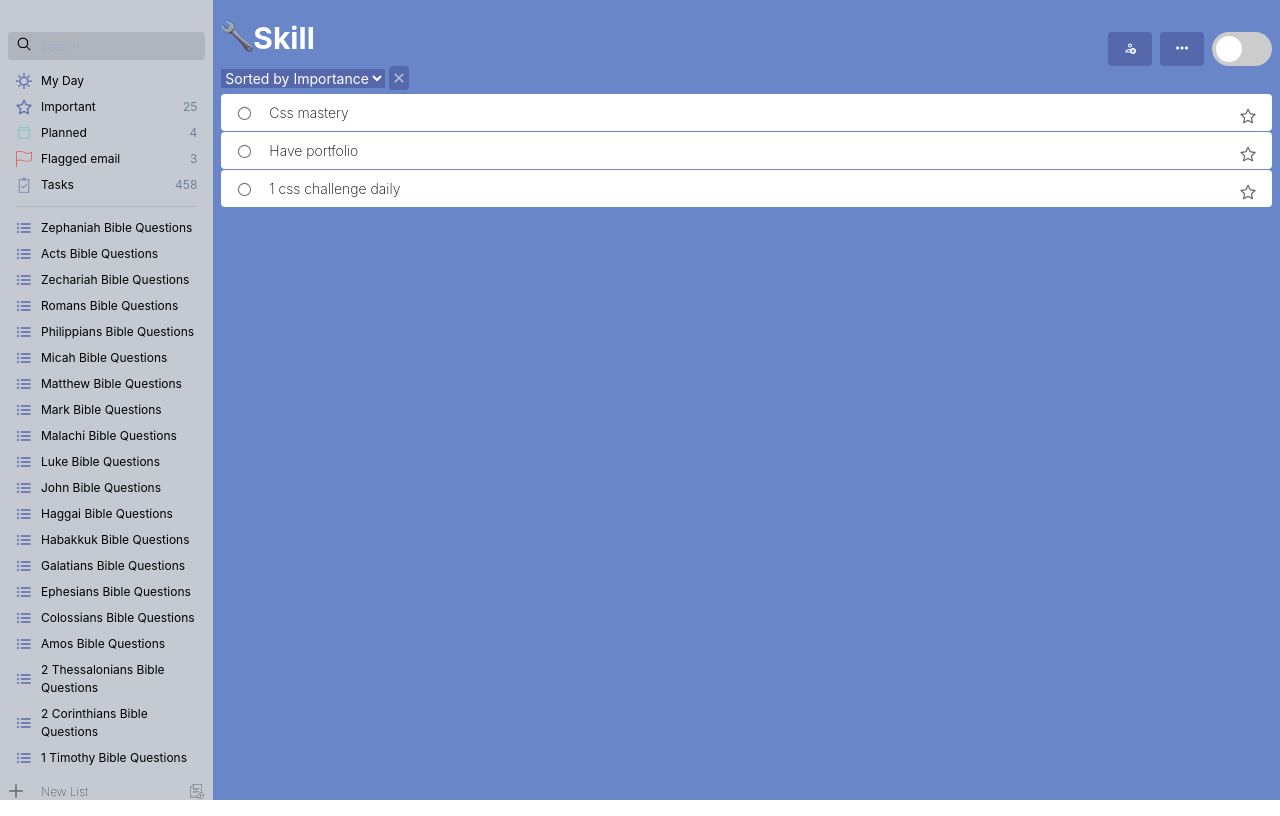
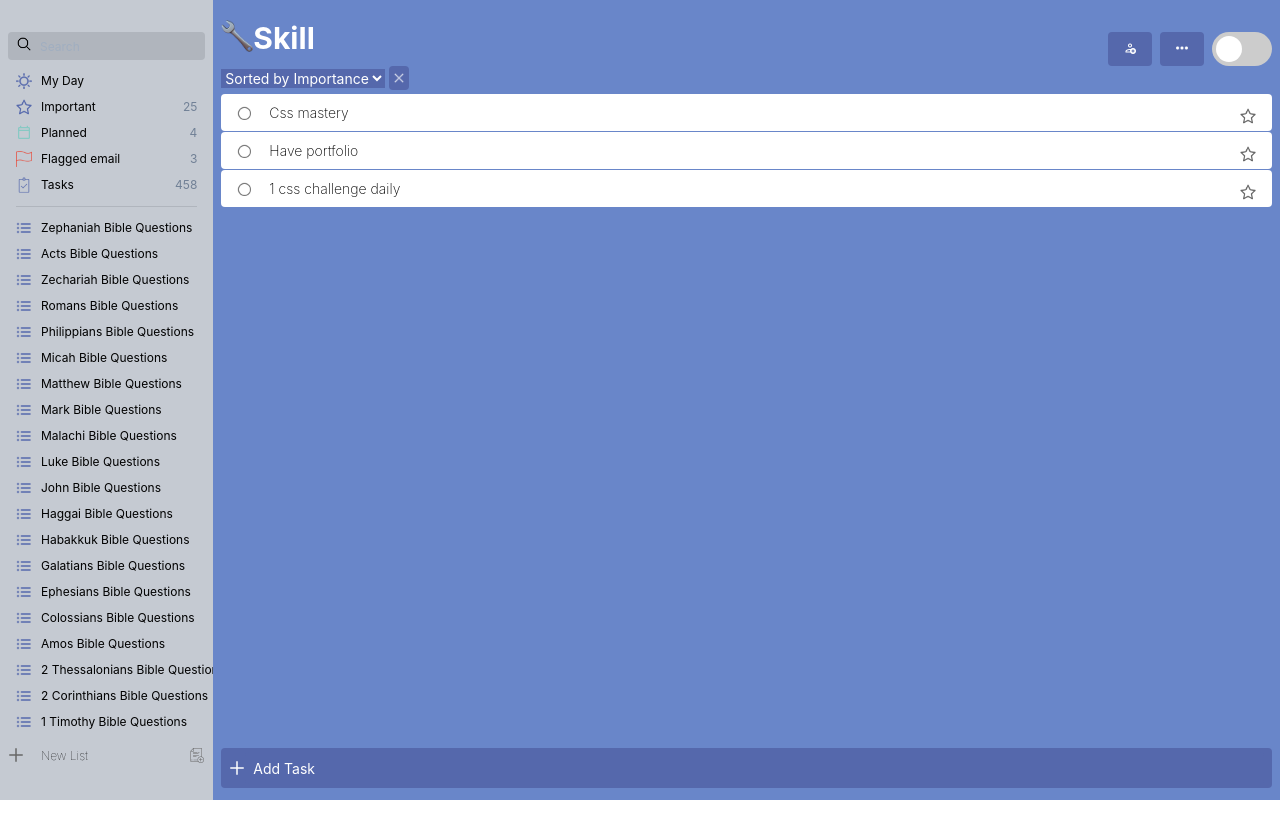
Before and after one commit to Saazu/react-night-mode, a React (Create React App) app: page / in a window 1280 px wide. Built offline with nearby package versions, Linux system fonts and the light colour scheme.

Commit message:
Input box for adding new list item implemented

```diff
--- a/src/components/MainListView/ListItem.js
+++ b/src/components/MainListView/ListItem.js
@@ -24,7 +24,7 @@ const ListItem = ({ content }) => {
             <img src={listCircle} alt="list circle"></img>
           </div>
           <div className="text-sm font-thin">
-            <p>{content}</p>
+            <p className="sm:truncate">{content}</p>
           </div>
         </div>
         <div className="w-1/12 mt-1 mx-2 flex justify-end">
--- a/src/components/MainListView/index.js
+++ b/src/components/MainListView/index.js
@@ -6,11 +6,12 @@ import ToggleButton from './ToggleButton'
 import list from './list.json';
 import deleteIconLight from '../../img/delete.png';
 import deleteIconDark from '../../img/delete_dark.svg';
-import addUserLight from '../../img/add-user-light.png'
-import addUserDark from '../../img/add-user-dark.png'
-import ellipsisLight from '../../img/ellipsis-light.png'
-import ellipsisDark from '../../img/ellipsis-dark.png'
-
+import addUserLight from '../../img/add-user-light.png';
+import addUserDark from '../../img/add-user-dark.png';
+import ellipsisLight from '../../img/ellipsis-light.png';
+import ellipsisDark from '../../img/ellipsis-dark.png';
+import addListLight from '../../img/add_white.png';
+import addTaskDark from '../../img/add_task_dark.png';
 
 const listRows = () => {
   return list.map(listItem => {
@@ -21,24 +22,34 @@ const listRows = () => {
 const MainListView = () => {
   const { mode } = useTheme()
   return (
-    <div className="mx-2 my-4">
+    <div className="mx-2 my-4 flex flex-col min-h-screen">
       <div className="flex justify-between">
         <div className="flex">
           <div className="h-8 w-8 mt-1">
             <img className="" src={spanner} alt="spanner"/>
           </div>
           <div>
-            <h1 className={"font-bold text-3xl " + (mode === 'light' ? 'text-white' : 'text-list-view-background-color-light')}>
+            <h1 className={"font-bold text-3xl " +
+              (mode === 'light' ?
+                'text-white' :
+                'text-list-view-background-color-light')}>
               Skill
             </h1>
           </div>
         </div>
 
         <div className="flex mt-4">
-          <div className={"mx-1 px-4 pt-1 rounded " + (mode === 'light' ? 'bg-select-options-background-light' : "bg-list-item-background-dark")}>
-            <button>{<img className="h-3 w-3" src={mode === 'light' ? addUserLight : addUserDark} alt="add user"/>}</button>
+          <div className={"mx-1 px-4 pt-1 rounded sm:visible " +
+            (mode === 'light' ?
+              'bg-select-options-background-light' :
+              "bg-list-item-background-dark")}
+            >
+            <button>{<img className="h-3 w-3"
+                      src={mode === 'light' ? addUserLight : addUserDark}
+                      alt="add user"/>}</button>
           </div>
-          <div className={"mx-1 px-4 pt-1 rounded " + (mode === 'light' ? 'bg-select-options-background-light' : "bg-list-item-background-dark")}>
+          <div className={"mx-1 px-4 pt-1 rounded " +
+                          (mode === 'light' ? 'bg-select-options-background-light' : "bg-list-item-background-dark")}>
             <button>{<img className="h-3 w-3" src={mode === 'light' ? ellipsisLight : ellipsisDark} alt="more optionz"/>}</button>
           </div>
           <div className="ml-1">
@@ -49,20 +60,46 @@ const MainListView = () => {
 
       <div className="flex">
         <div className="">
-          <select className={"" + (mode === 'light' ? "text-white text-sm bg-select-options-background-light " : "text-list-view-background-color-light bg-list-item-background-dark")}>
+          <select className={(mode === 'light' ?
+                              "text-white text-sm bg-select-options-background-light " :
+                              "text-list-view-background-color-light bg-list-item-background-dark")}
+          >
             <option className="my-1 bg-select-options-background-light">Sorted by Importance</option>
           </select>
         </div>
 
-        <div className={"mx-1 px-1 rounded " + (mode === 'light' ? "bg-select-options-background-light rounded" : "bg-list-item-background-dark")}>
-          <button>{<img className="h2 w-3 " src={mode === 'light' ? deleteIconLight : deleteIconDark} alt="delete"/>}</button>
+        <div className={"mx-1 px-1 rounded " +
+                        (mode === 'light' ?
+                            "bg-select-options-background-light rounded" :
+                            "bg-list-item-background-dark")}
+        >
+          <button>{<img className="h2 w-3 "
+                    src={mode === 'light' ? deleteIconLight : deleteIconDark}
+                    alt="delete"/>}</button
+          >
         </div>
       </div>
 
-      <div className="mt-1">
+      <div className="mt-1 flex-grow">
         {listRows()}
       </div>
 
+      <div className="mb-6">
+        <div className={"flex rounded my-1 px-2 py-1 " +
+                        (mode === 'light' ?
+                          'bg-select-options-background-light' :
+                          "bg-list-item-background-dark")}>
+          <img className="h-4 w-4 mt-2 " src={mode === 'light' ? addListLight : addTaskDark} alt="search"/>
+          <input
+            className={"w-full h-8 rounded text-sm pl-2 focus:outline-none " +
+                        (mode === 'light' ? "bg-select-options-background-light placeholder-white text-white" :
+                                  // eslint-disable-next-line no-multi-str
+                          "bg-list-item-background-dark placeholder-select-options-background-light \
+                          text-select-options-background-light")}
+            placeholder="Add Task"
+          />
+        </div>
+      </div>
     </div>
 
   );
--- a/src/components/MainPage.js
+++ b/src/components/MainPage.js
@@ -6,8 +6,8 @@ import { useTheme } from '../providers/useTheme';
 const MainPage = () => {
   const { mode } = useTheme()
   return (
-    <div className={"flex min-h-screen " + (mode === 'light' ? 'text-black' : 'text-white')}>
-      <div className={"w-1/6 overflow-auto max-h-screen " + (mode === 'light' ? 'bg-sidebar-background-color-light' : 'bg-sidebar-background-color-dark')}>
+    <div className={"flex max-h-screen " + (mode === 'light' ? 'text-black' : 'text-white')}>
+      <div className={"w-1/3 md:w-1/6 overflow-auto max-h-screen " + (mode === 'light' ? 'bg-sidebar-background-color-light' : 'bg-sidebar-background-color-dark')}>
         <SideNavBar />
       </div>
       <div className={"w-5/6 " + (mode === 'light' ? 'bg-list-view-background-color-light' : 'bg-list-view-background-color-dark')}>
--- a/src/components/Sidebar/NoteListItem.js
+++ b/src/components/Sidebar/NoteListItem.js
@@ -8,10 +8,10 @@ const NoteListItem = ({ content }) => {
   return (
     <tr>
       <td className="px-2 w-1/8 py-1">
-        <div className="h-4 w-4"><img src={list} alt={''}/></div>
+        <div className="h-4 w-4"><img src={list} alt={'note'}/></div>
       </td>
       <td className="w-7/8 py-1">
-        <p>{content}</p>
+        <p className="truncate">{content}</p>
       </td>
     </tr>
   );
--- a/src/components/Sidebar/index.js
+++ b/src/components/Sidebar/index.js
@@ -27,9 +27,8 @@ const noteListRows = () => {
 const SideNavBar = () => {
   const { mode } = useTheme()
   return (
-    <div>
-      <div className="mx-2 overflow-scroll">
-
+    <div className="flex flex-col min-h-screen">
+      <div className="mx-2 ">
         <div className="mt-8">
           <div className={"flex rounded my-1 px-2 py-1 " + (mode === 'light' ? 'bg-search-input-background-light' : 'bg-search-input-background-dark')}>
             <img className="h-4 w-4 " src={mode === 'light' ? searchIconLight : searchIconDark} alt="search"/>
@@ -40,7 +39,7 @@ const SideNavBar = () => {
           </div>
         </div>
 
-        <table className="table-fixed align-middle mt-2">
+        <table className="table-fixed mt-2 flex-grow">
           <tbody className="text-xs">
             {categoryRows()}
           </tbody>
@@ -48,13 +47,15 @@ const SideNavBar = () => {
 
         <hr className="mx-2 border-search-input-background-light my-2"></hr>
 
-        <table className="table-fixed align-middle mt-2">
-          <tbody className="text-xs">
-            {noteListRows()}
-          </tbody>
-        </table>
+        <div className="flex-grow">
+          <table className="table-fixed align-middle mt-2">
+            <tbody className="text-xs">
+              {noteListRows()}
+            </tbody>
+          </table>
         </div>
-      <div className="shadow">
+      </div>
+      <div className="">
         <button className="w-full focus:outline-none">
           <span className=" flex mx-2 my-2">
             <div className="w-1/6 mt-1">
```
Also changed, not shown: src/img/add_task_dark.png (added).
